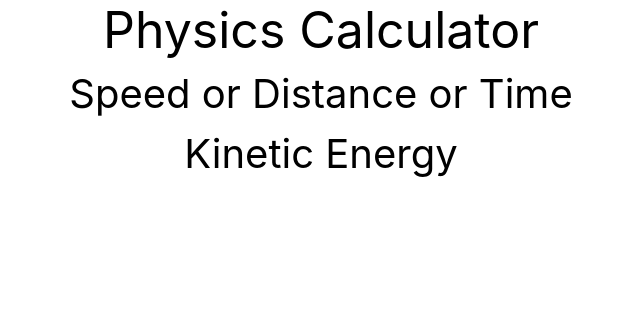
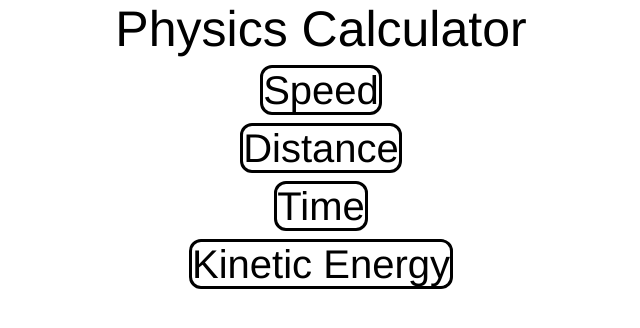
Before and after one commit to killmaster65/dev-physic-cal, a Flask app: page / in a window 1280 px wide. Shown: the top 328 px of the page, without its empty margins (319-959 px from the left). Run offline with Flask 3, Linux system fonts and the light colour scheme.

Commit message:
Add more style

```diff
--- a/static/main.css
+++ b/static/main.css
@@ -1,7 +1,6 @@
 body {
     margin: 0;
-    font-family: -apple-system, BlinkMacSystemFont, "Segoe UI", "Roboto", "Oxygen",
-        "Ubuntu", "Cantarell", "Fira Sans", "Droid Sans", "Helvetica Neue",
+    font-family:"Helvetica Neue",
         sans-serif;
     -webkit-font-smoothing: antialiased;
     -moz-osx-font-smoothing: grayscale;
@@ -51,6 +50,9 @@ code {
     font-size: 40px;
     color: black;
     text-decoration: none;
+    border-color: black;
+    border:solid;
+    border-radius: 12px;
 }
 input {
     width: 20%;
--- a/templates/index.html
+++ b/templates/index.html
@@ -12,7 +12,9 @@
 
     Physics Calculator
     <br>
-    <a class = "mainButtonGroup" href="{{ url_for('speedPage') }}">Speed or Distance or Time</a> <br>
+    <a class = "mainButtonGroup" href="{{ url_for('speedPage') }}">Speed </a> <br>
+    <a class = "mainButtonGroup" href="{{ url_for('speedPage') }}">Distance </a> <br>
+    <a class = "mainButtonGroup" href="{{ url_for('speedPage') }}">Time</a> <br>
     <a class = "mainButtonGroup" href="{{ url_for('kePage') }}">Kinetic Energy</a><br>
     </body>
 </html>
```
Also changed, not shown: functions.py (line endings or trailing spaces).
